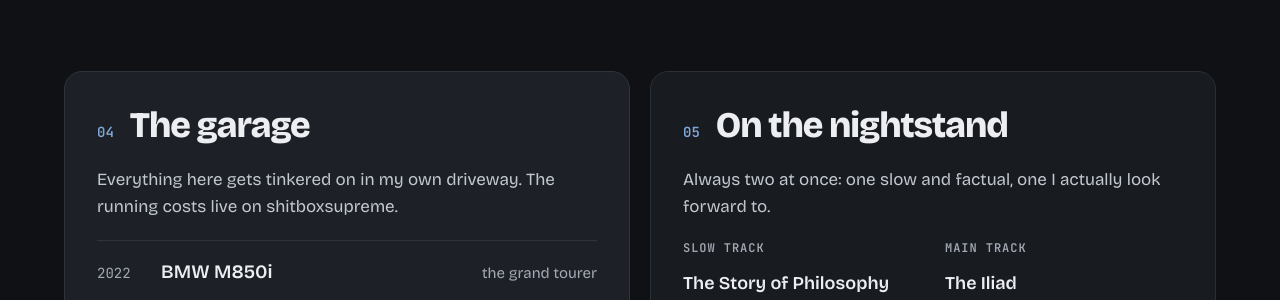
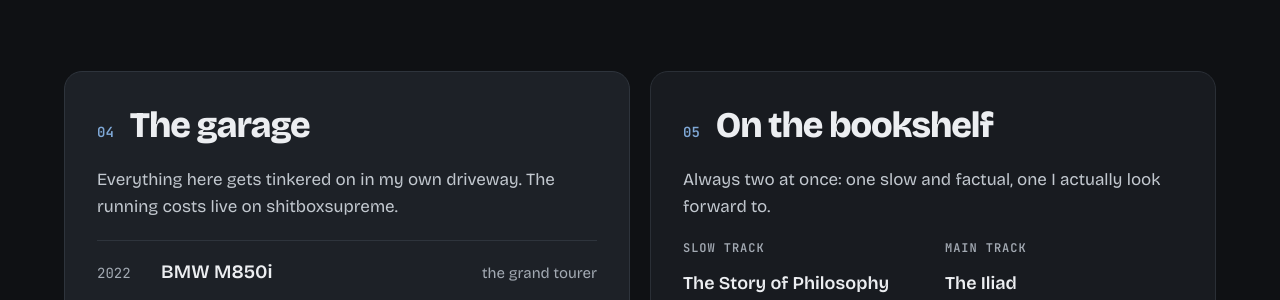
Before and after one commit to bergesonben/bergesonben.github.io, a Jekyll site: the page built from index.html, in a window 1280 px wide. Shown: the part 2639-2939 px from the top of the page. Built offline with Jekyll 4.4.1, drawn with Linux system fonts in a browser that asks for light colours.

Commit message:
Rename the nightstand tile to bookshelf
Renames _data/nightstand.yml to bookshelf.yml, the tile heading, its CSS class, and the README and site description references.

Co-Authored-By: Claude Opus 5.5 <noreply@anthropic.com>

```diff
--- a/_layouts/home.html
+++ b/_layouts/home.html
@@ -118,25 +118,25 @@ layout: default
     </ul>
     <a class="tile-link" href="https://shitboxsupreme.com">Service logs →</a>
   </div>
-  <div id="reading" class="tile nightstand">
-    {% include section-head.html number=s_reading.number title="On the nightstand" %}
-    <p>{{ site.data.nightstand.blurb }}</p>
+  <div id="reading" class="tile bookshelf">
+    {% include section-head.html number=s_reading.number title="On the bookshelf" %}
+    <p>{{ site.data.bookshelf.blurb }}</p>
     <div class="tracks">
       <div class="track">
         <div class="track-label mono">SLOW TRACK</div>
-        {%- for b in site.data.nightstand.slow_track %}
+        {%- for b in site.data.bookshelf.slow_track %}
         <div class="book"><div class="book-title">{{ b.title }}</div><div class="book-by">{{ b.by }}</div></div>
         {%- endfor %}
       </div>
       <div class="track">
         <div class="track-label mono">MAIN TRACK</div>
-        {%- for b in site.data.nightstand.main_track %}
+        {%- for b in site.data.bookshelf.main_track %}
         <div class="book"><div class="book-title">{{ b.title }}</div><div class="book-by">{{ b.by }}</div></div>
         {%- endfor %}
       </div>
     </div>
-    {%- if site.data.nightstand.someday %}
-    <div class="someday"><strong>Someday:</strong> {{ site.data.nightstand.someday }}</div>
+    {%- if site.data.bookshelf.someday %}
+    <div class="someday"><strong>Someday:</strong> {{ site.data.bookshelf.someday }}</div>
     {%- endif %}
     {%- if reading.size > 0 %}
     <a class="tile-link" href="{{ s_reading.url | relative_url }}">Reading notes →</a>
--- a/assets/css/site.css
+++ b/assets/css/site.css
@@ -184,10 +184,10 @@ a.tag:hover { color: var(--text); }
 .recipe-row:hover .recipe-name { color: var(--accent); }
 .recipe-meta { font-size: 13px; color: var(--food); }
 
-/* Garage + nightstand */
-.garage, .nightstand { flex: 1 1 460px; padding: 32px; display: flex; flex-direction: column; gap: 20px; }
-.garage .section-title h2, .nightstand .section-title h2 { font-size: 36px; }
-.garage p, .nightstand p { color: var(--text-2); }
+/* Garage + bookshelf */
+.garage, .bookshelf { flex: 1 1 460px; padding: 32px; display: flex; flex-direction: column; gap: 20px; }
+.garage .section-title h2, .bookshelf .section-title h2 { font-size: 36px; }
+.garage p, .bookshelf p { color: var(--text-2); }
 .car-list { list-style: none; margin: 0; padding: 0; }
 .car-list li {
   display: flex; flex-wrap: wrap; align-items: baseline; gap: 4px 16px;
@@ -261,7 +261,7 @@ a.tag:hover { color: var(--text); }
 
 @media (max-width: 600px) {
   .section-title h1, .section-title h2 { font-size: 32px; }
-  .tile:not(.card), .garage, .nightstand { padding: 22px; }
+  .tile:not(.card), .garage, .bookshelf { padding: 22px; }
   .recipe-list { padding: 4px 22px; }
   .card-body { padding: 18px 20px 20px; }
 }
```
Also changed, not shown: _data/bookshelf.yml (renamed from _data/nightstand.yml).
